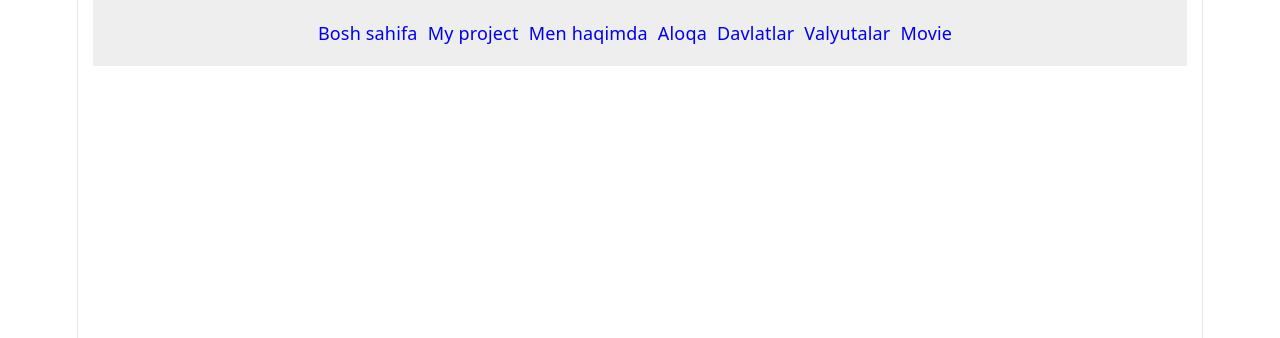
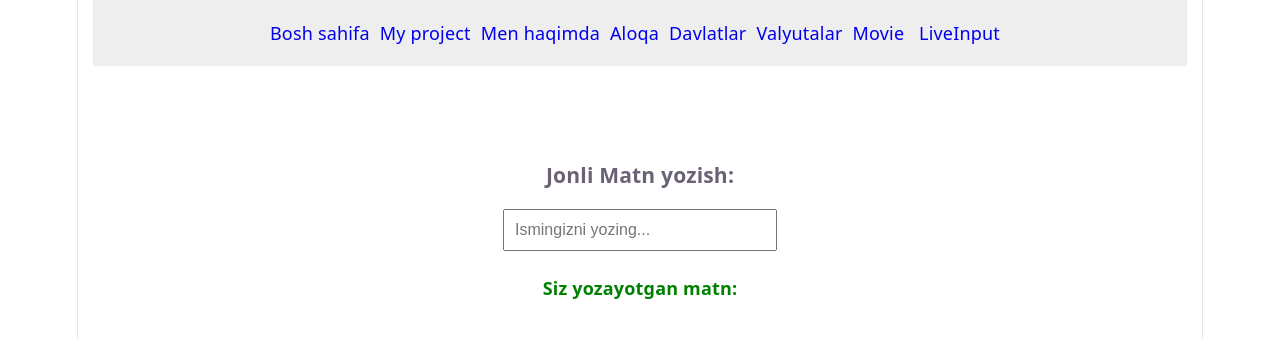
Before and after one commit to aslbekerkinov/portfolio, a React (Vite) app: page /live in a window 1280 px wide. Shown: the top 338 px of the page. Built offline with nearby package versions, Linux system fonts and the light colour scheme.

Commit message:
LiveInput

```diff
--- a/src/App.jsx
+++ b/src/App.jsx
@@ -6,6 +6,7 @@ import Cuntact from './pages/contact'
 import CoutryList from './pages/Api'
 import CurrencyConverter from './pages/Canvertor'
 import MovieSearch from './pages/api2'
+import LiveInput from './pages/live'
 // import QuoteCard from './QouteCard.jsx'
 function App() {
   // const About= () => <h2>Project</h2>
@@ -23,6 +24,7 @@ function App() {
       <Link to="/country" style={{marginRight:'10px',textDecoration:'none'}} >Davlatlar</Link>
        <Link to="/CurrencyConverter" style={{marginRight:'10px',textDecoration:'none'}} >Valyutalar</Link>
       <Link to="/moviesearch" style={{marginRight:'10px',textDecoration:'none'}} >Movie </Link>
+      <Link to="/live" style={{marginRight:'10px',textDecoration:'none'}} >LiveInput </Link>
 
      </nav>
 <div style={{padding:'20px'}}>
@@ -34,6 +36,7 @@ function App() {
     <Route path="/country" element={<CoutryList />} />
     <Route path="/CurrencyConverter" element={<CurrencyConverter />} />
     <Route path="/moviesearch" element={<MovieSearch />} />
+    <Route path="/live" element={<LiveInput />} />
 
   </Routes>
 </div>
--- a/src/pages/api2.jsx
+++ b/src/pages/api2.jsx
@@ -93,7 +93,7 @@ function MovieSearch(){
                             </div>
                         </div>
                     </div>
-                )}
+                )};
             </div>
         </div>
     )
--- /dev/null
+++ b/src/pages/live.jsx
@@ -0,0 +1,24 @@
+// LiveInput.jsx
+import { useState } from 'react';
+
+function LiveInput() {
+  const [matn, setMatn] = useState('');
+
+  return (
+    <div style={{ padding: '20px', marginTop: '20px' }}>
+      <h3>Jonli Matn yozish:</h3>
+
+      <input
+        type="text"
+        placeholder="Ismingizni yozing..."
+        value={matn}
+        onChange={(e) => setMatn(e.target.value)}
+        style={{ padding: '10px', fontSize: '16px', width: '250px' }}
+      />
+
+      <h4 style={{ color: 'green' }}>Siz yozayotgan matn: {matn}</h4>
+    </div>
+  );
+}
+
+export default LiveInput;
```
